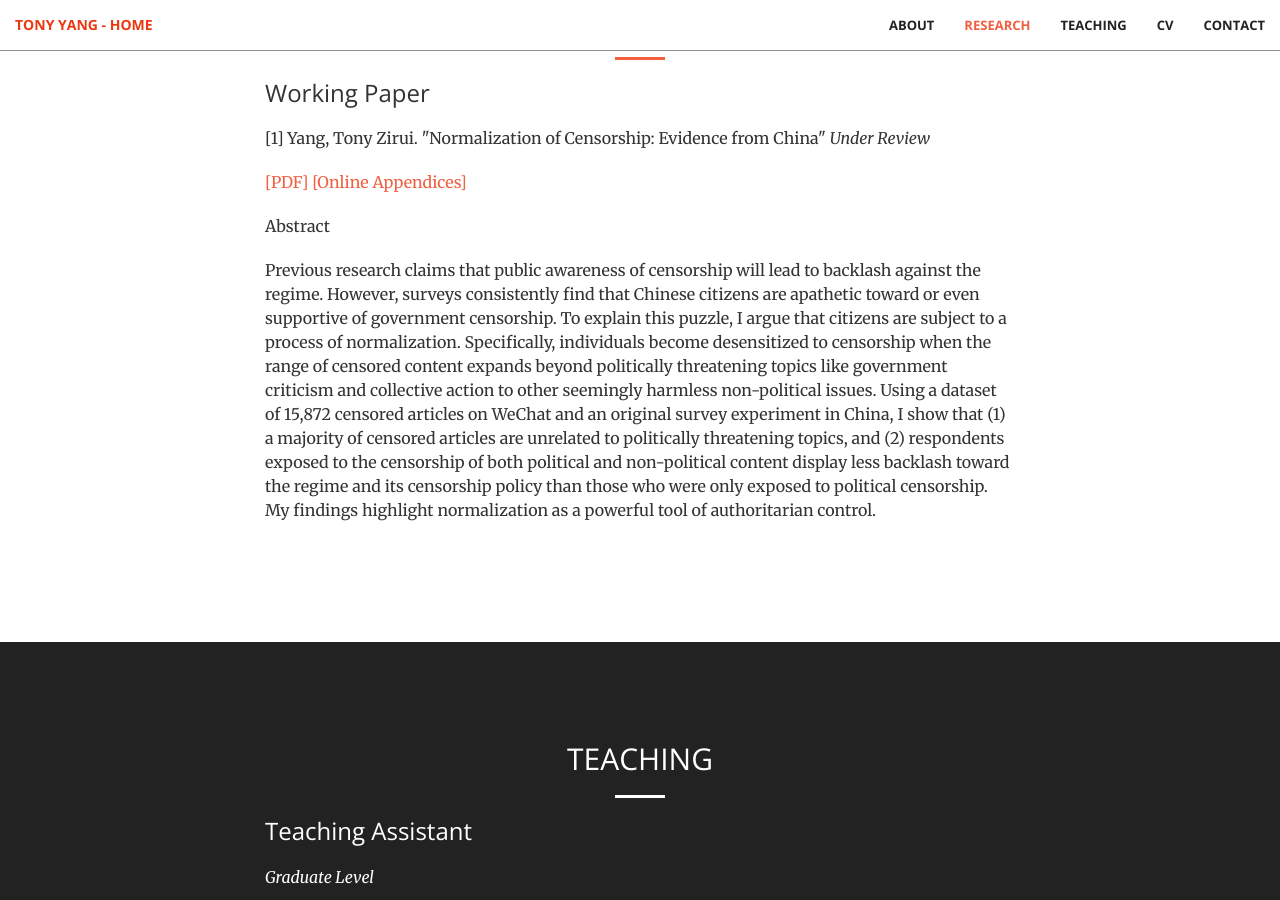
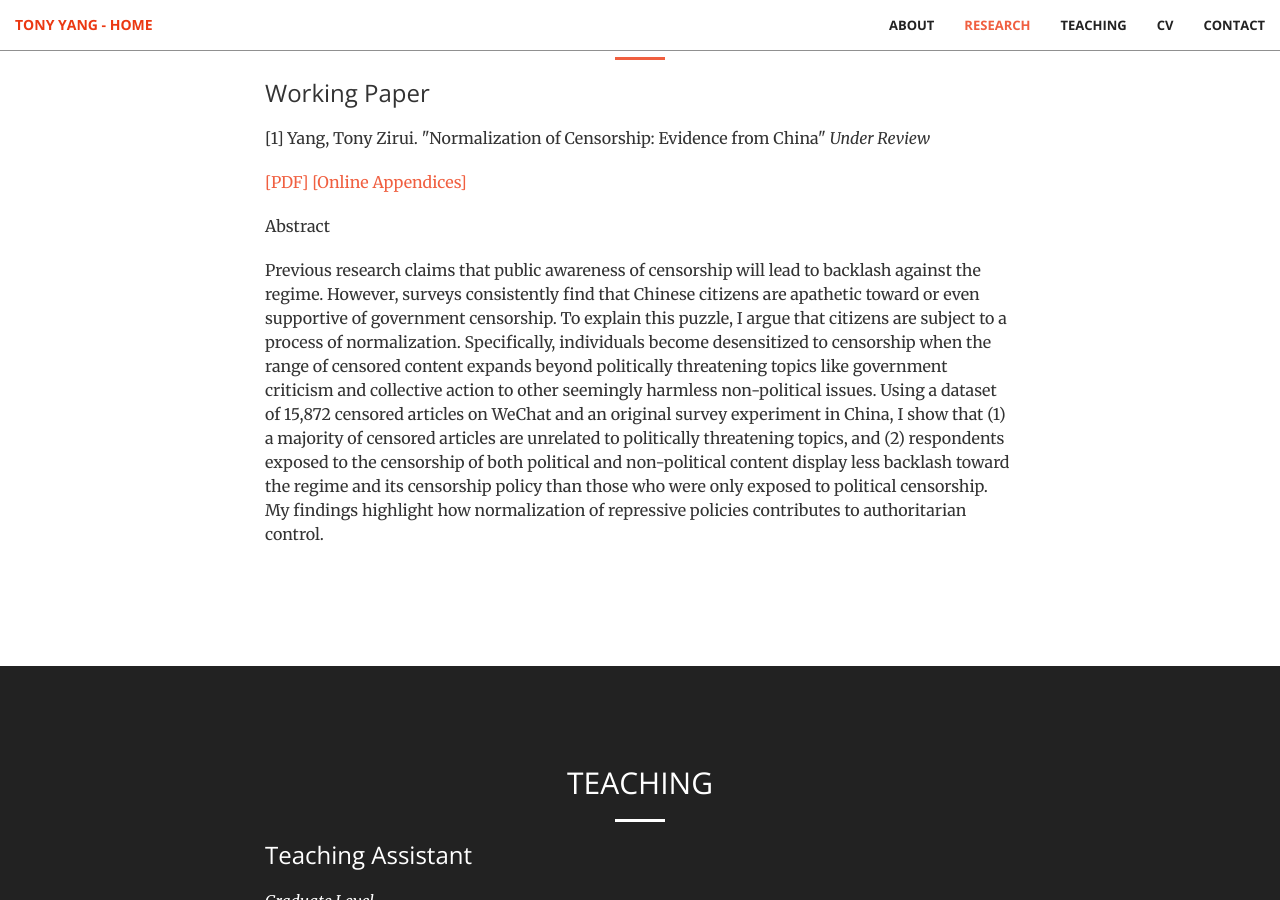
Before and after one commit to tonyhsfz/website, a Jekyll site: the page built from index.html, in a window 1280 px wide and 900 px high, scrolled down 1884 px. Built offline with Jekyll 4.4.1, drawn with Linux system fonts in a browser that asks for light colours.

Commit message:
Update publication.html

```diff
--- a/_includes/publication.html
+++ b/_includes/publication.html
@@ -11,7 +11,7 @@
                     <a href="/img/Censorship_Appendices.pdf">[Online Appendices]</a></p>
 <p> Abstract </p>
 <p>
-Previous research claims that public awareness of censorship will lead to backlash against the regime. However, surveys consistently find that Chinese citizens are apathetic toward or even supportive of government censorship. To explain this puzzle, I argue that citizens are subject to a process of normalization. Specifically, individuals become desensitized to censorship when the range of censored content expands beyond politically threatening topics like government criticism and collective action to other seemingly harmless non-political issues. Using a dataset of 15,872 censored articles on WeChat and an original survey experiment in China, I show that (1) a majority of censored articles are unrelated to politically threatening topics, and (2) respondents exposed to the censorship of both political and non-political content display less backlash toward the regime and its censorship policy than those who were only exposed to political censorship. My findings highlight normalization as a powerful tool of authoritarian control.
+Previous research claims that public awareness of censorship will lead to backlash against the regime. However, surveys consistently find that Chinese citizens are apathetic toward or even supportive of government censorship. To explain this puzzle, I argue that citizens are subject to a process of normalization. Specifically, individuals become desensitized to censorship when the range of censored content expands beyond politically threatening topics like government criticism and collective action to other seemingly harmless non-political issues. Using a dataset of 15,872 censored articles on WeChat and an original survey experiment in China, I show that (1) a majority of censored articles are unrelated to politically threatening topics, and (2) respondents exposed to the censorship of both political and non-political content display less backlash toward the regime and its censorship policy than those who were only exposed to political censorship. My findings highlight how normalization of repressive policies contributes to authoritarian control.
                     </p>
 
                 </div>
```
